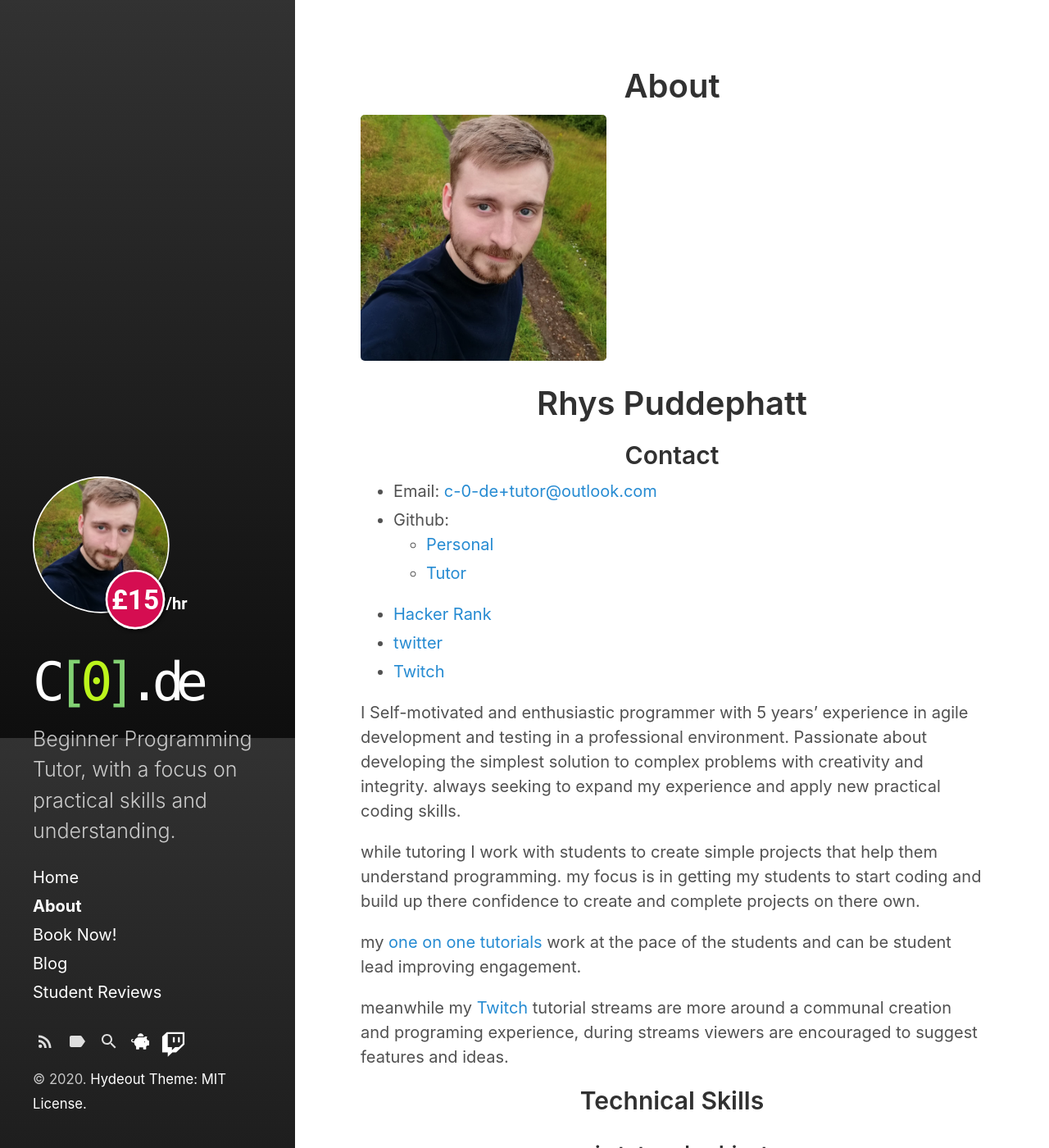
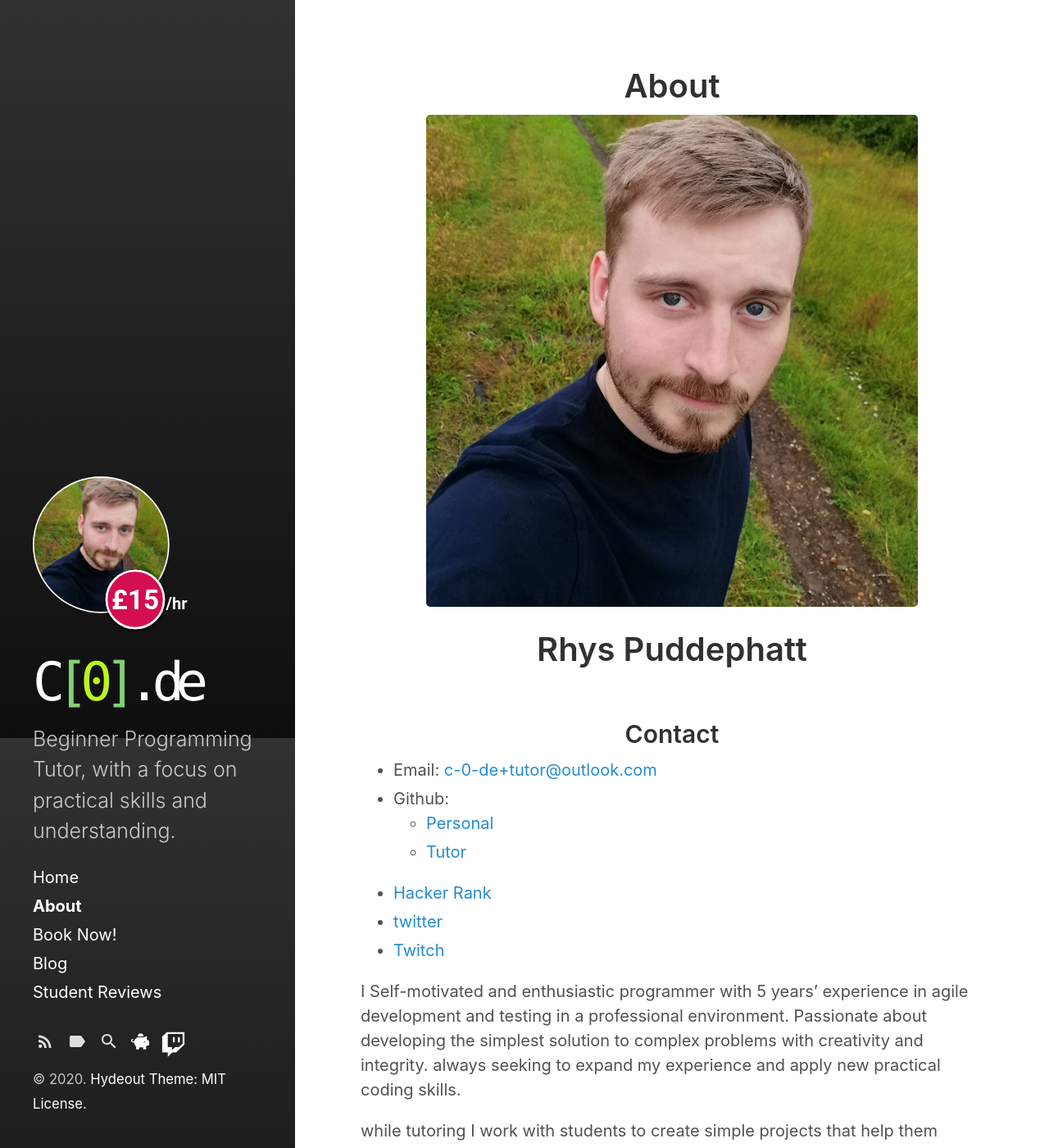
Before and after one commit to megonemad1/Tutor-Website, a Jekyll site: the page built from about.md, in a window 1280 px wide and 1400 px high. Shown: the whole window at 82% size. Built offline with Jekyll 4.4.1, drawn with Linux system fonts in a browser that asks for light colours; nearby versions of some CDN libraries; some of the changed text lies outside the part shown.

Commit message:
- center titles - fix image size

```diff
--- a/about.md
+++ b/about.md
@@ -4,7 +4,7 @@ title: About
 sidebar_link: true
 ---
 
-![Rhys Puddephatt](/assets/profile.jpg){:width="300px"}
+![Rhys Puddephatt](/assets/profile.jpg){: class="profile center"}
 
 # Rhys Puddephatt
 
@@ -32,7 +32,7 @@ meanwhile my [Twitch](https://www.twitch.tv/me_gone_mad1) tutorial streams are m
 
 ## Technical Skills
 [//]: # Break this up into languages (front-end & back-end - explain in brief why your tutee may want to learn a specific language), frameworks and software.
-### main tutored subjects
+### Key tutored subjects
 #### Python
 a scripting language, has a high versatility for a lot of projects from data manipulation to task automation. while possible its less focused on graphical interactions.
 #### C# .Net
--- a/css/main.css
+++ b/css/main.css
@@ -1,6 +1,7 @@
 .logo {
     font-family: "Consolas" !important;
     letter-spacing: -.5rem !important;
+
 }
 
 .dark_green {
@@ -9,16 +10,25 @@
 .light_green {
     color: #bcf51c    !important;
 }
-h1 {
+
+.container h1 {
     text-align: center;
 }
-h2 {
+.container h2 {
+    text-align: center;
+    margin-top: 3rem;
+}
+.container h3 {
     text-align: center;
 }
-h3 {
+.container h4 {
     text-align: center;
 }
+
 .center{
-    text-align: center;
     margin: auto;
+    width: fit-content;
 }
+.profile {
+    width:30rem;
+}
--- a/index.html
+++ b/index.html
@@ -19,9 +19,9 @@ title: Home
     During tutorials, I work with students to create simple projects that help them understand programming. My focus is to get students to start coding as soon as possible and build up their confidence to be able to build their own unique projects. My one-on-one
     tutorials works matches the style and pace of each student’s learning preferences.
 </p>
-<h3>
+<h4>
     <b>20%</b> off your first session with the code: <b>init_a23e</b>
-</h3>
+</h4>
 <div class="center">
     <button href="{{ '/booking.html' | relative_url }}"><b>Book Now</b></button>
 </div>
```
